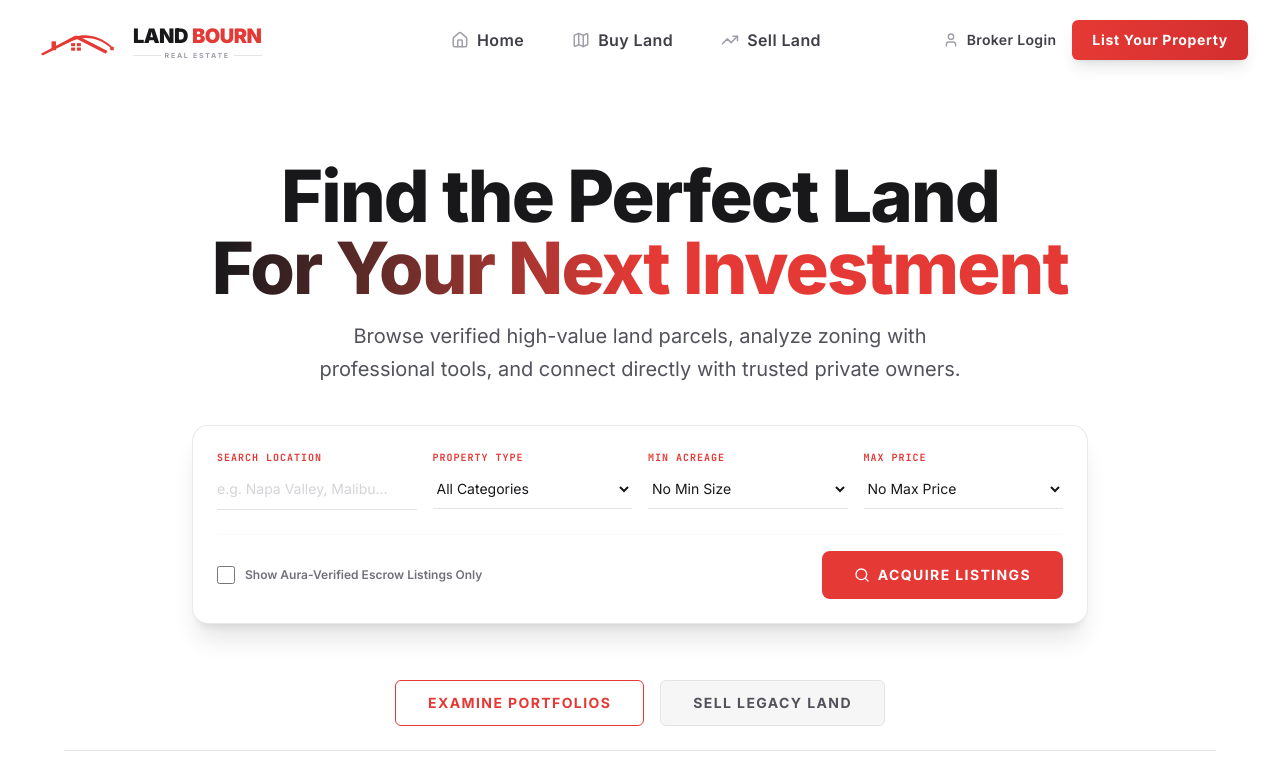
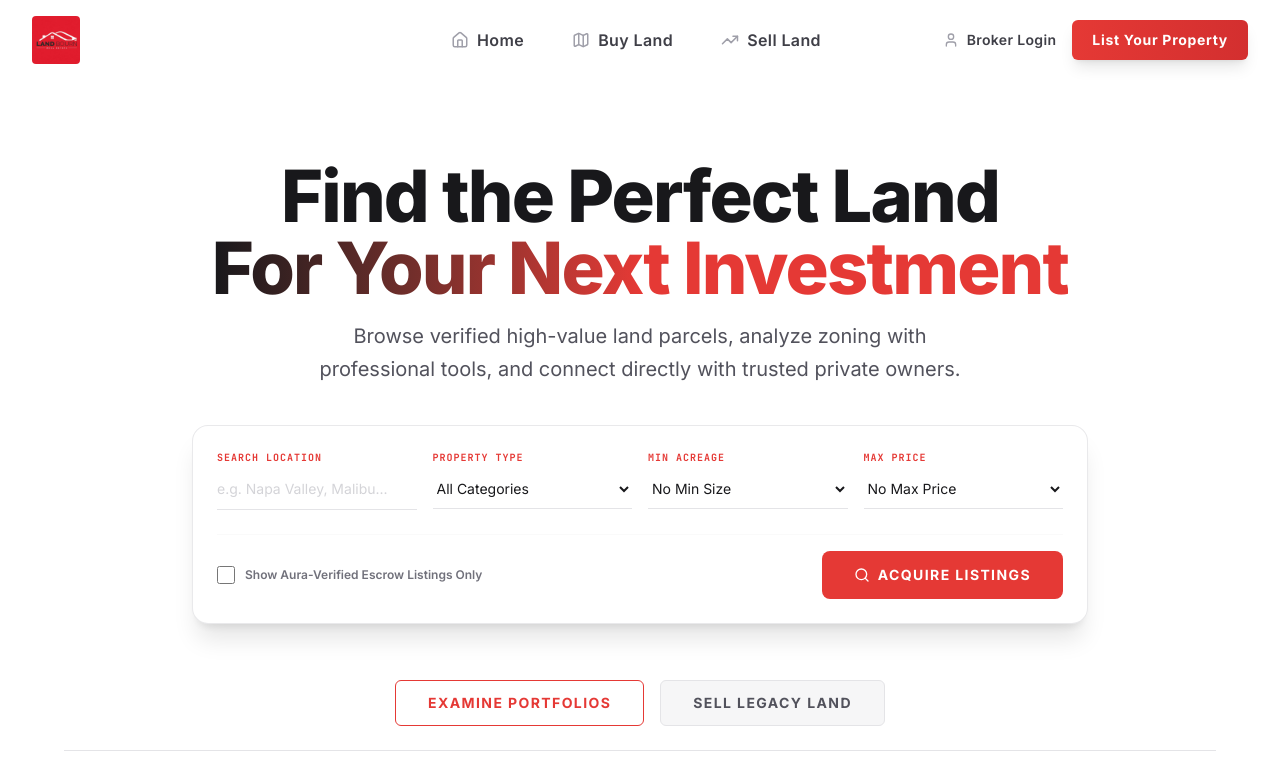
Before and after one commit to Rohit2509-car/land-bourn-real-estate, a React (Vite) app: page / in a window 1280 px wide. Shown: the top 783 px of the page. Built offline with nearby package versions, Linux system fonts and the light colour scheme.

Commit message:
style: revert logo next to text and display image logo directly

```diff
--- a/src/components/Footer.tsx
+++ b/src/components/Footer.tsx
@@ -44,38 +44,11 @@ export default function Footer({ onScrollToSection }: FooterProps) {
               onClick={() => onScrollToSection("hero")}
               className="flex items-center space-x-3 cursor-pointer group"
             >
-            <svg
-              viewBox="0 0 100 45"
-              className="h-10 w-auto fill-current text-[#E53935] transition-all duration-300 group-hover:scale-105 group-hover:-translate-y-0.5"
-            >
-              {/* Chimney */}
-              <rect x="22" y="24" width="5" height="10" />
-
-              {/* Left & Right Main House Roof (Thick shape) */}
-              <path d="M 10,38 L 48,18 C 49,17.5 51,17.5 52,18 L 85,35 L 83,38 L 50,21 L 12,40 Z" />
-
-              {/* Window (4 Separate cutouts) */}
-              <rect x="44" y="26" width="4.5" height="3.5" />
-              <rect x="50.5" y="26" width="4.5" height="3.5" />
-              <rect x="44" y="31" width="4.5" height="3.5" />
-              <rect x="50.5" y="31" width="4.5" height="3.5" />
-
-              {/* Curvy Behind/Right Roof (Thick solid shape) */}
-              <path d="M 38,24 C 50,15 72,13 90,30 L 92,30 L 92,34 L 88,34 L 88,31 C 72,16.5 52,18.5 40,26 Z" />
-            </svg>
-            <div className="flex flex-col items-start leading-none select-none">
-              <span className="font-sans text-xl tracking-tight uppercase">
-                <span className="font-black text-zinc-900">LAND</span>
-                <span className="font-black text-[#E53935] ml-1">BOURN</span>
-              </span>
-              <div className="flex items-center w-full mt-0.5">
-                <div className="h-[1px] flex-grow bg-zinc-300"></div>
-                <span className="font-sans text-[7px] font-bold tracking-[0.25em] text-zinc-500 uppercase px-1">
-                  REAL ESTATE
-                </span>
-                <div className="h-[1px] flex-grow bg-zinc-300"></div>
-              </div>
-            </div>
+            <img
+              src="/logo.jpg"
+              alt="Land Bourn Real Estate"
+              className="h-12 w-auto rounded transition-all duration-300 group-hover:scale-105 group-hover:-translate-y-0.5"
+            />
           </div>
 
           <p className="text-xs sm:text-sm text-zinc-500 leading-relaxed">
--- a/src/components/Navbar.tsx
+++ b/src/components/Navbar.tsx
@@ -37,38 +37,11 @@ export default function Navbar({ onScrollToSection, onOpenSellForm }: NavbarProp
             onClick={() => onScrollToSection("hero")}
             className="flex cursor-pointer items-center space-x-3 group"
           >
-            <svg
-              viewBox="0 0 100 45"
-              className="h-10 w-auto fill-current text-[#E53935] transition-all duration-300 group-hover:scale-105 group-hover:-translate-y-0.5"
-            >
-              {/* Chimney */}
-              <rect x="22" y="24" width="5" height="10" />
-
-              {/* Left & Right Main House Roof (Thick shape) */}
-              <path d="M 10,38 L 48,18 C 49,17.5 51,17.5 52,18 L 85,35 L 83,38 L 50,21 L 12,40 Z" />
-
-              {/* Window (4 Separate cutouts) */}
-              <rect x="44" y="26" width="4.5" height="3.5" />
-              <rect x="50.5" y="26" width="4.5" height="3.5" />
-              <rect x="44" y="31" width="4.5" height="3.5" />
-              <rect x="50.5" y="31" width="4.5" height="3.5" />
-
-              {/* Curvy Behind/Right Roof (Thick solid shape) */}
-              <path d="M 38,24 C 50,15 72,13 90,30 L 92,30 L 92,34 L 88,34 L 88,31 C 72,16.5 52,18.5 40,26 Z" />
-            </svg>
-            <div className="flex flex-col items-start leading-none select-none">
-              <span className="font-sans text-xl tracking-tight uppercase">
-                <span className="font-black text-zinc-900">LAND</span>
-                <span className="font-black text-[#E53935] ml-1">BOURN</span>
-              </span>
-              <div className="flex items-center w-full mt-0.5">
-                <div className="h-[1px] flex-grow bg-zinc-200"></div>
-                <span className="font-sans text-[7px] font-bold tracking-[0.25em] text-zinc-400 uppercase px-1">
-                  REAL ESTATE
-                </span>
-                <div className="h-[1px] flex-grow bg-zinc-200"></div>
-              </div>
-            </div>
+            <img
+              src="/logo.jpg"
+              alt="Land Bourn Real Estate"
+              className="h-12 w-auto rounded transition-all duration-300 group-hover:scale-105 group-hover:-translate-y-0.5"
+            />
           </div>
 
           {/* Desktop Navigation */}
```
